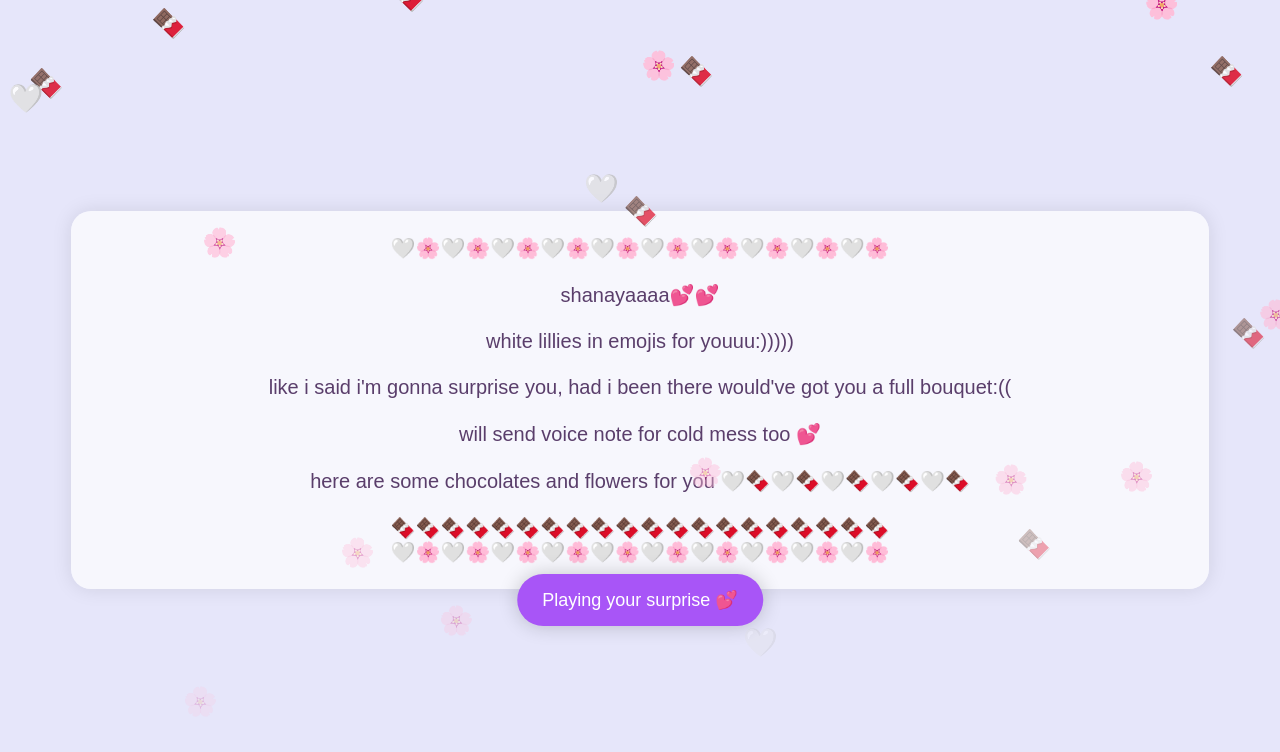
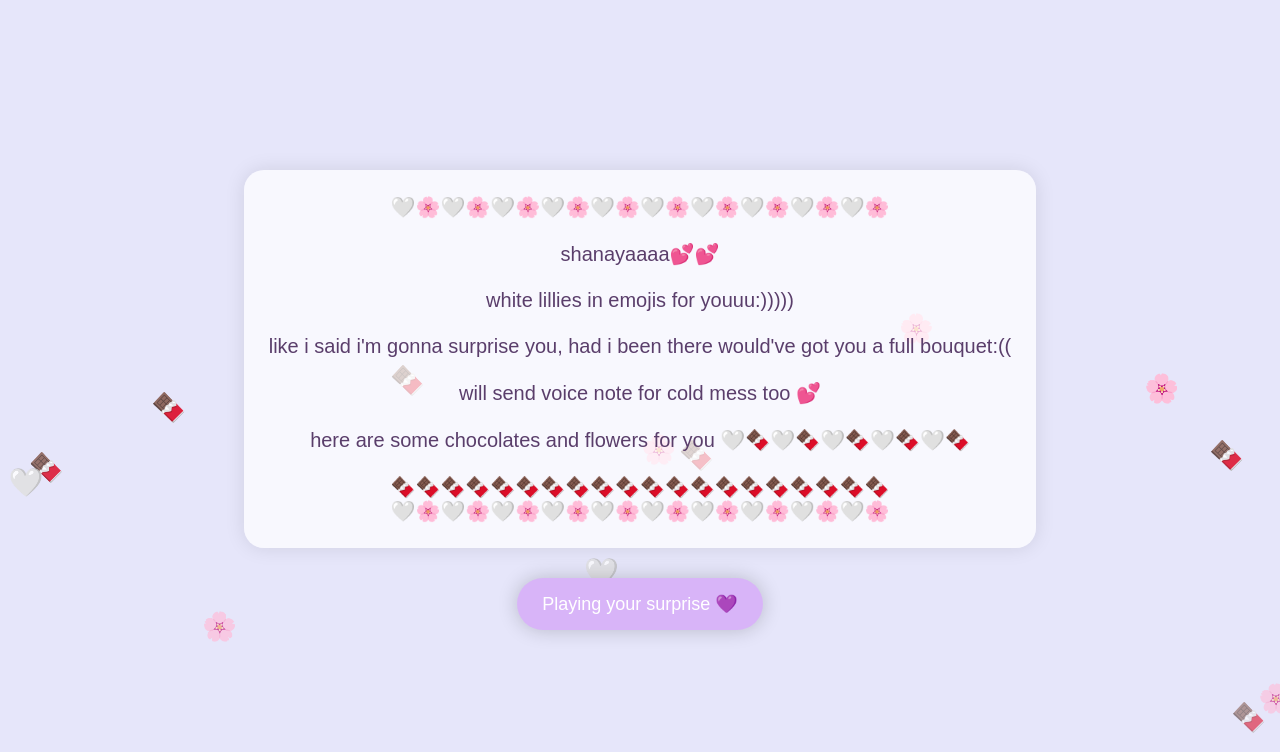
Before and after one commit to marwahasheehan-arch/shanayaaa-, a plain HTML site: page index.html in a window 1280 px wide. Both pictures are taken after a click on the button "Click to open your surprise 💜". Shown: the top 752 px of the page. Drawn offline with Linux system fonts and the light colour scheme.

Commit message:
Update index.html

```diff
--- a/index.html
+++ b/index.html
@@ -14,25 +14,27 @@
         overflow: hidden;
         text-align: center;
         color: #5a3e6b;
+        display: flex;
+        flex-direction: column;
+        justify-content: center;
+        align-items: center;
+        height: 100vh;
     }
 
     .message {
-        position: absolute;
-        top: 50%;
-        left: 50%;
-        transform: translate(-50%, -50%);
-        width: 85%;
         background: rgba(255,255,255,0.7);
         padding: 25px;
         border-radius: 20px;
         box-shadow: 0 0 20px rgba(0,0,0,0.1);
         font-size: 20px;
         animation: fadeIn 2.5s ease-in-out;
+        z-index: 1;
+        max-width: 90%;
     }
 
     @keyframes fadeIn {
-        from { opacity: 0; transform: translate(-50%, -60%); }
-        to { opacity: 1; transform: translate(-50%, -50%); }
+        from { opacity: 0; transform: translateY(-20px); }
+        to { opacity: 1; transform: translateY(0); }
     }
 
     .emoji {
@@ -47,10 +49,7 @@
     }
 
     #playBtn {
-        position: absolute;
-        top: 75%;
-        left: 50%;
-        transform: translate(-50%, -50%);
+        margin-top: 30px;
         padding: 15px 25px;
         font-size: 18px;
         background: #d8b4f8;
@@ -60,11 +59,12 @@
         cursor: pointer;
         box-shadow: 0 0 20px rgba(0,0,0,0.2);
         transition: 0.3s;
+        z-index: 2;
     }
 
     #playBtn:hover {
         background: #c084fc;
-        transform: translate(-50%, -50%) scale(1.08);
+        transform: scale(1.08);
     }
 </style>
 </head>
@@ -91,7 +91,8 @@ here are some chocolates and flowers for you 🤍🍫🤍🍫🤍🍫🤍🍫
 <button id="playBtn">Click to open your surprise 💜</button>
 
 <audio id="bgMusic" preload="auto">
-    <source src="pehli-nazar-mein.mp3" type="audio/mpeg">
+    <!-- Replace <username>/<repo> with your GitHub info -->
+    <source src="https://raw.githubusercontent.com/<username>/<repo>/main/pehli-nazar-mein.mp3" type="audio/mpeg">
     Your browser does not support audio.
 </audio>
 
@@ -117,16 +118,18 @@ here are some chocolates and flowers for you 🤍🍫🤍🍫🤍🍫🤍🍫
 const music = document.getElementById("bgMusic");
 
 btn.addEventListener("click", function () {
+    // Force load and set volume
+    music.load();
+    music.muted = false;
+    music.volume = 1.0;
 
     music.play().then(() => {
-            btn.innerHTML = "Playing your surprise 💕";
+        btn.innerHTML = "Playing your surprise 💜";
         btn.disabled = true;
-            btn.style.background = "#a855f7";
-        }).catch((error) => {
-            alert("Tap again to start the music 💜");
-            console.log(error);
+    }).catch(err => {
+        alert("Could not start music — try tapping again 💕");
+        console.error(err);
     });
-
 });
 </script>
 
```
Lines whose indentation alone changed are shown as unchanged.
